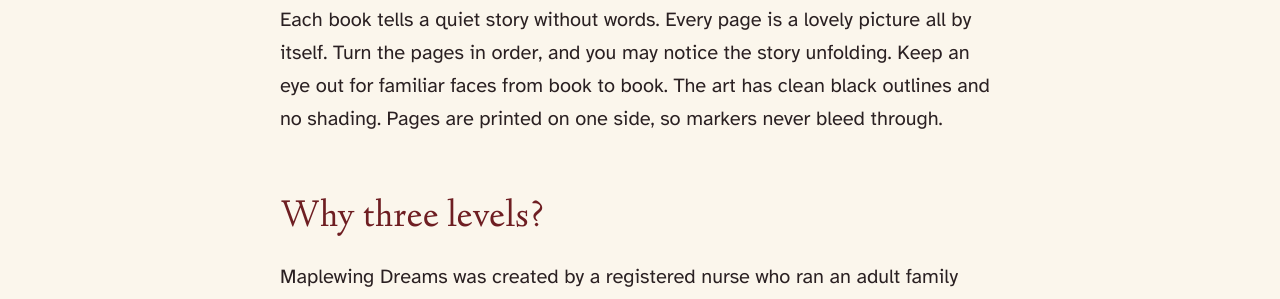
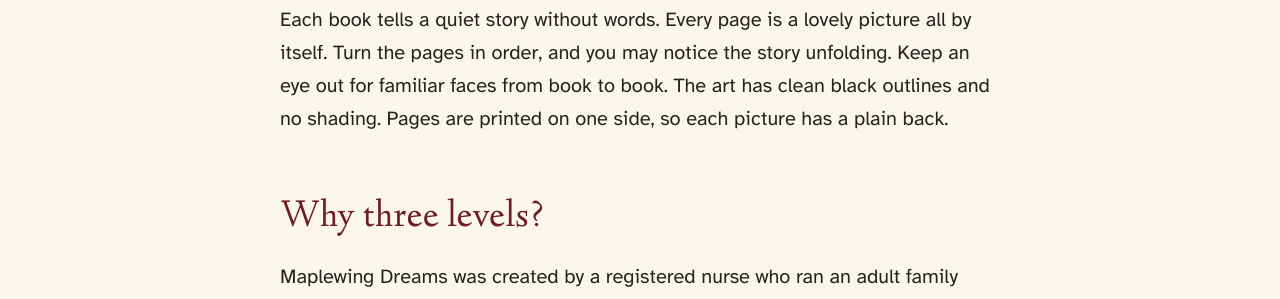
Before and after one commit to maplewingpress/maplewingpress, a Jekyll site: the page built from dreams/index.html, in a window 1280 px wide and 900 px high. Shown: the part 429-728 px from the top of the window. Built offline with Jekyll 4.4.1, drawn with Linux system fonts in a browser that asks for light colours.

Commit message:
Remove 'markers never bleed through' claim from the Dreams page (#28)
Claude-Session: https://claude.ai/code/session_01ExhB8rXZm56c3hBbj4GzvL

Co-authored-by: Claude <noreply@anthropic.com>

```diff
--- a/dreams/index.html
+++ b/dreams/index.html
@@ -7,7 +7,7 @@ eyebrow: Coloring stories for older adults
 description: Maplewing Dreams coloring books for seniors and older adults, including people living with dementia or low vision. Vintage storybook art in Easy, Easier and Easiest levels.
 ---
 <p class="lead">Pour a cup of tea and settle in. Maplewing Dreams coloring books have a gentle, nostalgic storybook feel. The pictures are realistic, never childish cartoons. Every book is made with older adults in mind.</p>
-<p>Each book tells a quiet story without words. Every page is a lovely picture all by itself. Turn the pages in order, and you may notice the story unfolding. Keep an eye out for familiar faces from book to book. The art has clean black outlines and no shading. Pages are printed on one side, so markers never bleed through.</p>
+<p>Each book tells a quiet story without words. Every page is a lovely picture all by itself. Turn the pages in order, and you may notice the story unfolding. Keep an eye out for familiar faces from book to book. The art has clean black outlines and no shading. Pages are printed on one side, so each picture has a plain back.</p>
 
 <h2>Why three levels?</h2>
 <p>Maplewing Dreams was created by a registered nurse who ran an adult family home for 18 years. She saw how differently each person enjoyed a picture, depending on their eyesight and memory, and how that could change over time. So every story comes in three levels of detail. Families and care teams can choose the one that fits today, and switch when needs change.</p>
```
